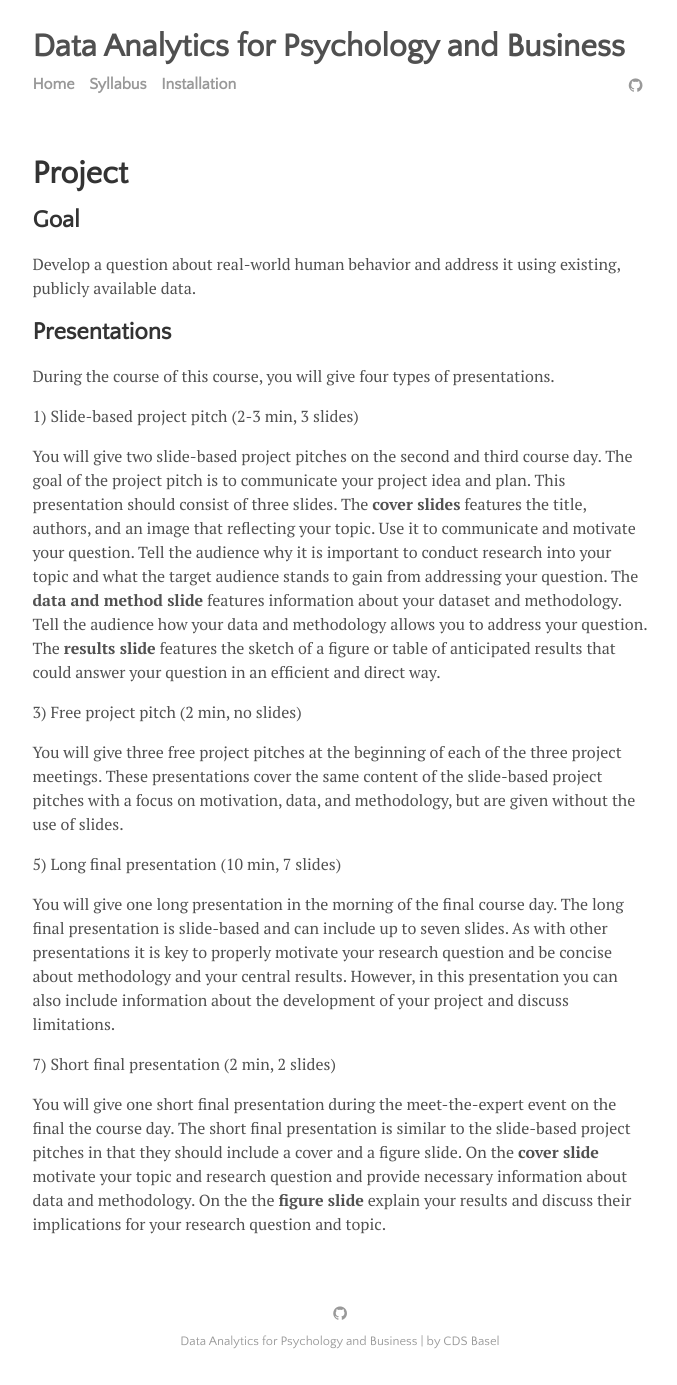
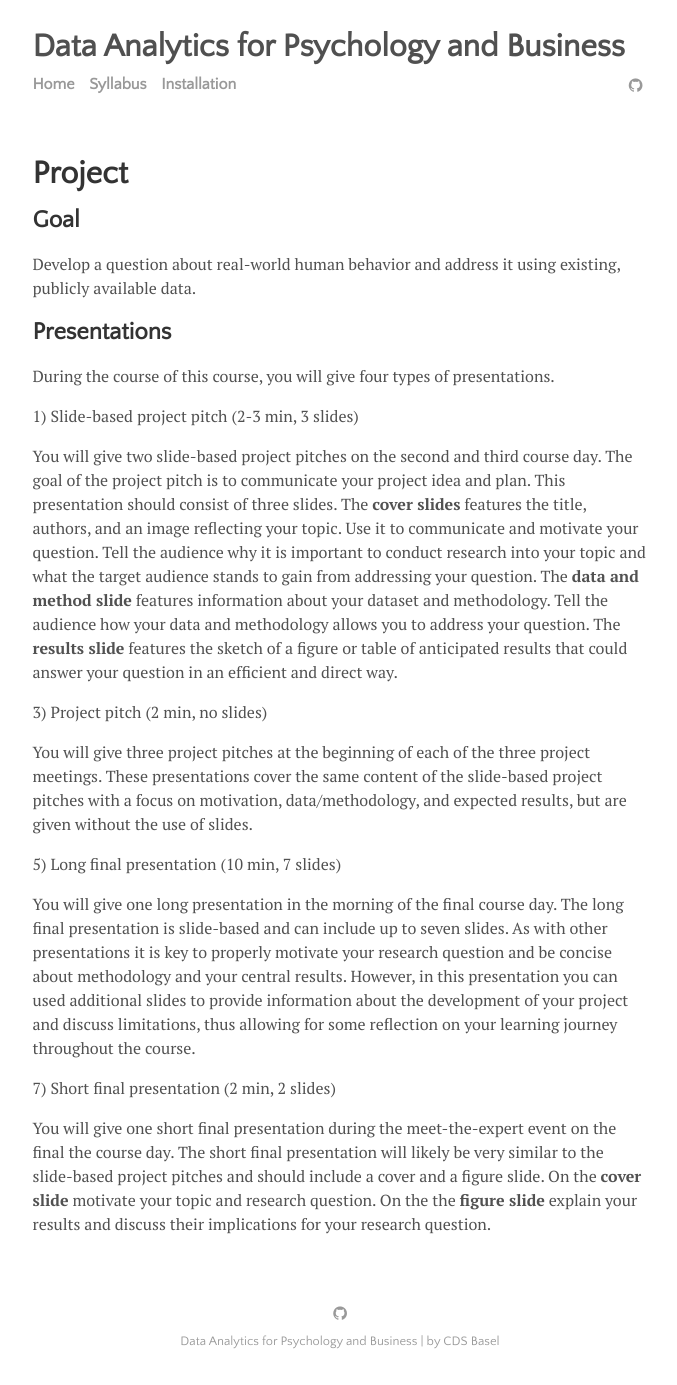
Before and after one commit to cdsbasel/dataanalytics_2023, a Jekyll site: the page built from menu/project.md, in a window 1280 px wide. Shown: the whole page, without its empty margins (300-977 px from the left). Built offline with Jekyll 4.4.1, drawn with Linux system fonts in a browser that asks for light colours.

Commit message:
Update project.md

```diff
--- a/menu/project.md
+++ b/menu/project.md
@@ -14,16 +14,16 @@ During the course of this course, you will give four types of presentations.
 
 1) Slide-based project pitch (2-3 min, 3 slides)
 
-You will give two slide-based project pitches on the second and third course day. The goal of the project pitch is to communicate your project idea and plan. This presentation should consist of three slides. The <b>cover slides</b> features the title, authors, and an image that reflecting your topic. Use it to communicate and motivate your question. Tell the audience why it is important to conduct research into your topic and what the target audience stands to gain from addressing your question. The <b>data and method slide</b> features information about your dataset and methodology. Tell the audience how your data and methodology allows you to address your question. The <b>results slide</b> features the sketch of a figure or table of anticipated results that could answer your question in an efficient and direct way.
+You will give two slide-based project pitches on the second and third course day. The goal of the project pitch is to communicate your project idea and plan. This presentation should consist of three slides. The <b>cover slides</b> features the title, authors, and an image reflecting your topic. Use it to communicate and motivate your question. Tell the audience why it is important to conduct research into your topic and what the target audience stands to gain from addressing your question. The <b>data and method slide</b> features information about your dataset and methodology. Tell the audience how your data and methodology allows you to address your question. The <b>results slide</b> features the sketch of a figure or table of anticipated results that could answer your question in an efficient and direct way.
 
-3) Free project pitch (2 min, no slides)
+3) Project pitch (2 min, no slides)
 
-You will give three free project pitches at the beginning of each of the three project meetings. These presentations cover the same content of the slide-based project pitches with a focus on motivation, data, and methodology, but are given without the use of slides.
+You will give three project pitches at the beginning of each of the three project meetings. These presentations cover the same content of the slide-based project pitches with a focus on motivation, data/methodology, and expected results, but are given without the use of slides.
 
 5) Long final presentation (10 min, 7 slides)
 
-You will give one long presentation in the morning of the final course day. The long final presentation is slide-based and can include up to seven slides. As with other presentations it is key to properly motivate your research question and be concise about methodology and your central results. However, in this presentation you can also include information about the development of your project and discuss limitations.
+You will give one long presentation in the morning of the final course day. The long final presentation is slide-based and can include up to seven slides. As with other presentations it is key to properly motivate your research question and be concise about methodology and your central results. However, in this presentation you can used additional slides to provide information about the development of your project and discuss limitations, thus allowing for some reflection on your learning journey throughout the course.
 
 7) Short final presentation (2 min, 2 slides)
 
-You will give one short final presentation during the meet-the-expert event on the final the course day. The short final presentation is similar to the slide-based project pitches in that they should include a cover and a figure slide. On the <b>cover slide</b> motivate your topic and research question and provide necessary information about data and methodology. On the the <b>figure slide</b> explain your results and discuss their implications for your research question and topic.
+You will give one short final presentation during the meet-the-expert event on the final the course day. The short final presentation will likely be very similar to the slide-based project pitches and should include a cover and a figure slide. On the <b>cover slide</b> motivate your topic and research question. On the the <b>figure slide</b> explain your results and discuss their implications for your research question.
```
